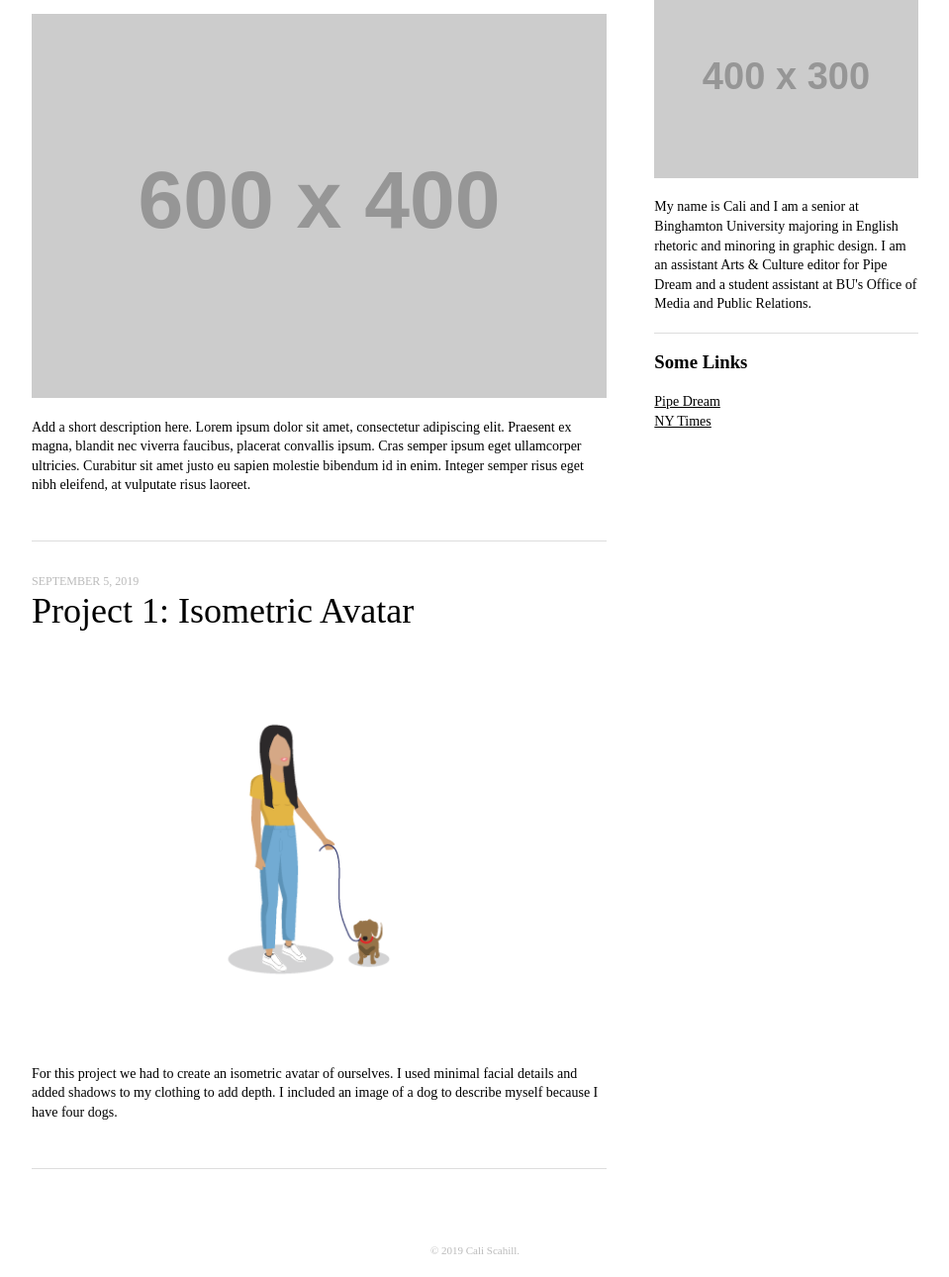
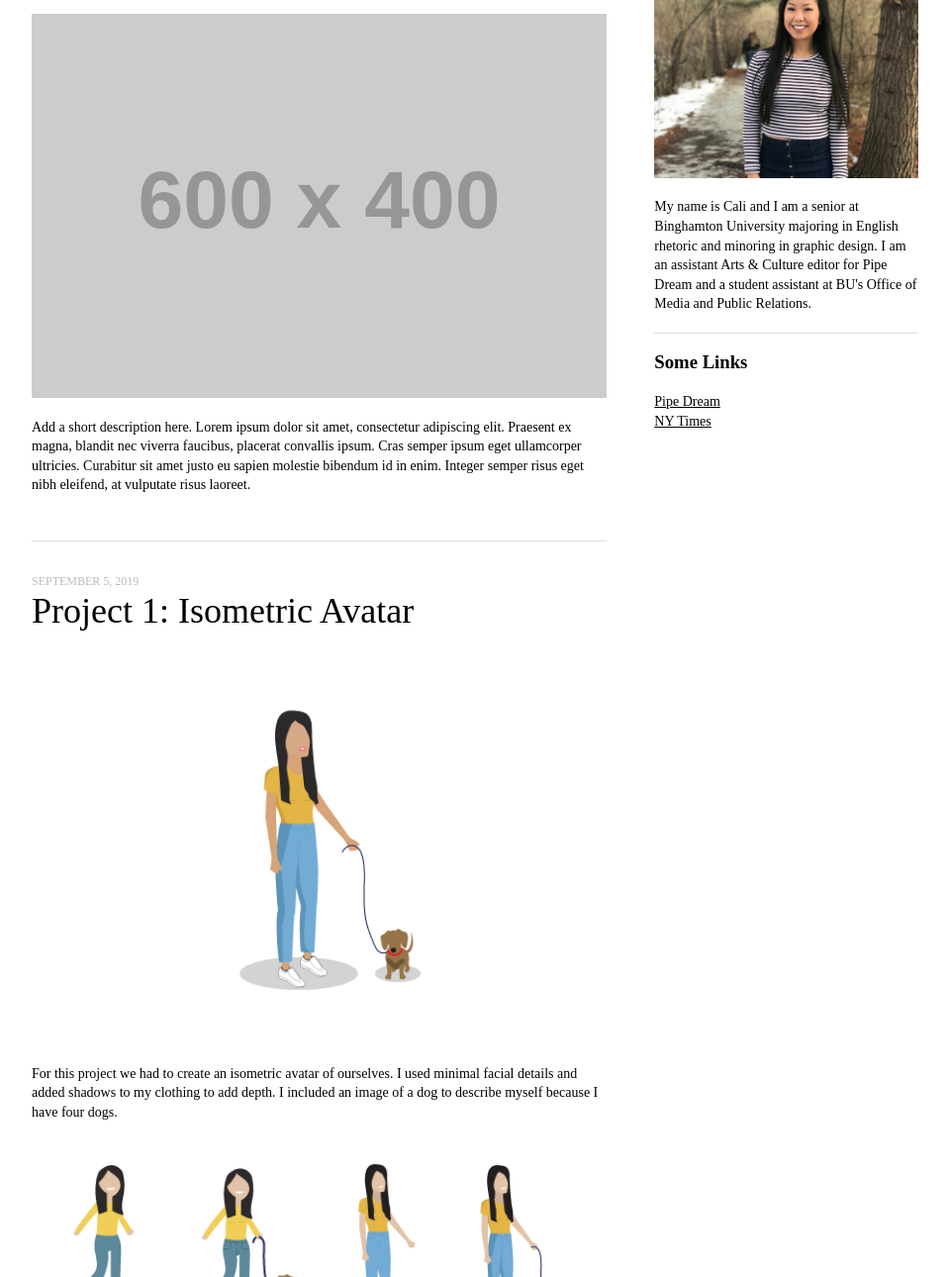
Before and after one commit to Binghamton-University-Design/web-journal-cscahil1, a plain HTML site: page index.html in a window 1280 px wide. Shown: the part 156-1446 px from the top of the page at 99% size, without its empty margins (160-1119 px from the left). Drawn offline with Linux system fonts and the light colour scheme; placeholder pictures from the web are drawn by us.

Commit message:
Update 4
Added picture for process, updated avatar image

```diff
--- a/index.html
+++ b/index.html
@@ -36,10 +36,11 @@
 					<p class="date">September 5, 2019</p>
 					<h2>Project 1: Isometric Avatar
 					</h2>
-					<p><img src=images/webavatar.png></p>
+					<p><img src=images/avatar.png></p>
 					<p>For this project we had to create an isometric avatar of ourselves. I used minimal facial details and added shadows to my clothing to add depth. I included an image of a dog to describe myself because I have four dogs.
-
-
+					</p>
+					<p><img src=images/process.png></p>
+					<p> My process for creating the avatar.
 					</p>
 				</div>
 				<!-- End item -->
@@ -51,7 +52,7 @@
 					<!-- or a logo image: <img src="https://via.placeholder.com/300x100?text=My+Logo" title="my logo">  -->
 				</header>
 				<div class="bio">
-					<p><img src="https://via.placeholder.com/400x300"></p>
+					<p><img src=images/cali.jpg></p>
 					<p> My name is Cali and I am a senior at Binghamton University majoring in English rhetoric and minoring in graphic design. I am an assistant Arts & Culture editor for Pipe Dream and a student assistant at BU's Office of Media and Public Relations.
 					</p>
 					<h3>Some Links</h3>
```
Also changed, not shown: images/avatar.png (added), images/cali.JPG (added), images/process.png (added), images/webavatar.png (deleted), 2 other files.
